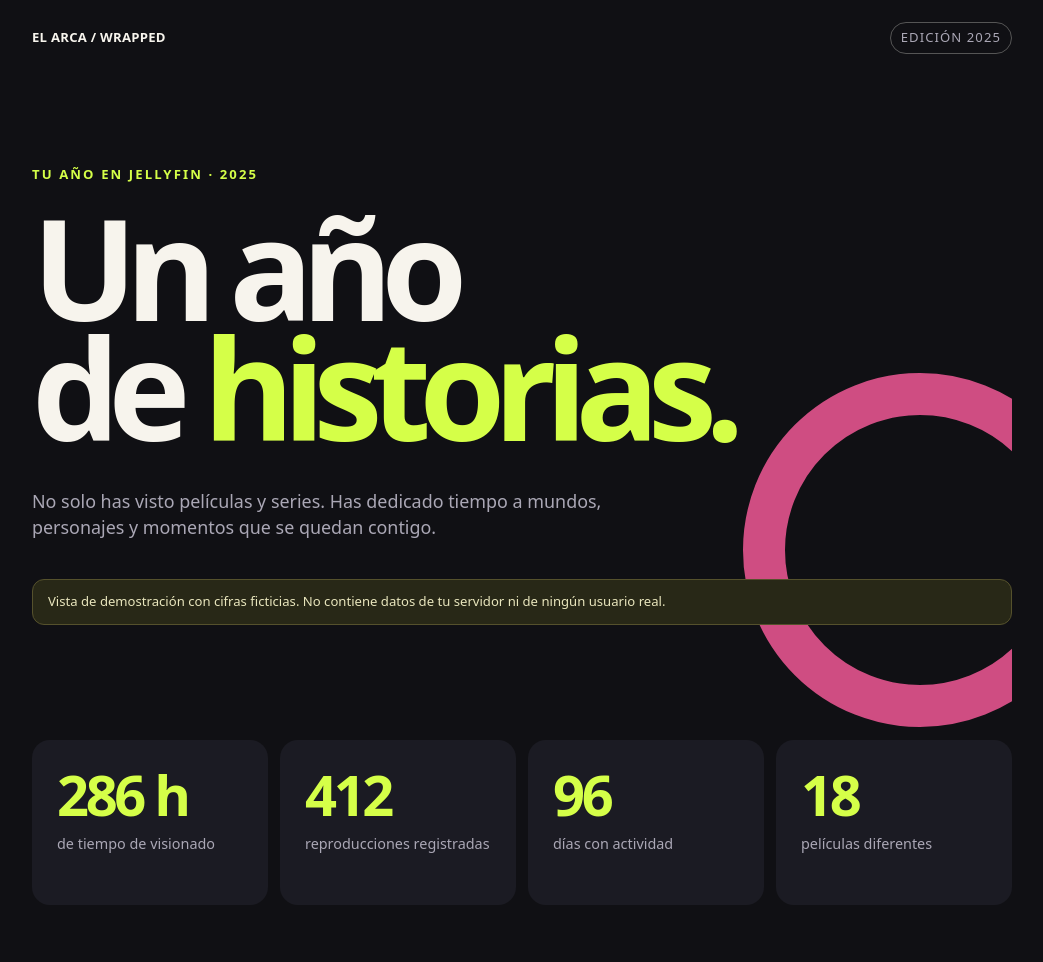
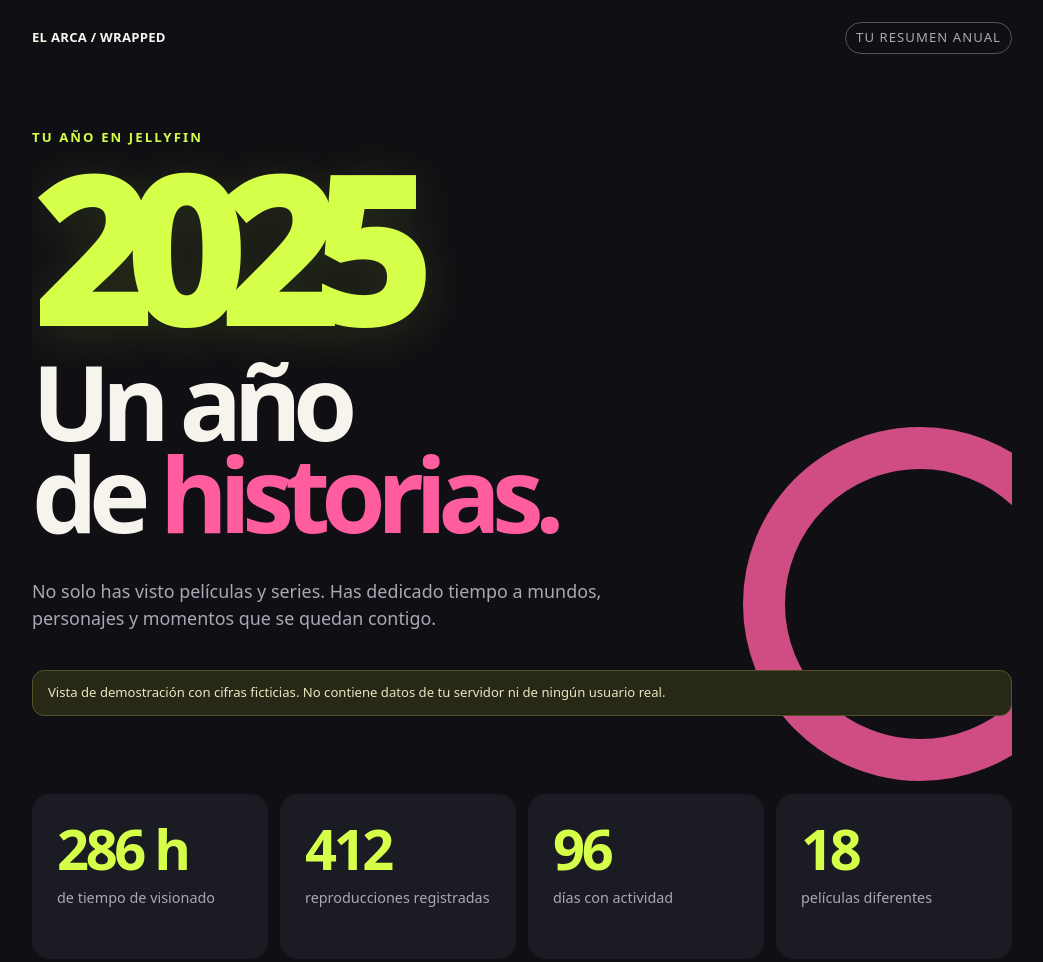
Before and after one commit to Riscar5/el-arca-wrapped, a plain HTML site: page docs/prototype/index.html in a window 1280 px wide. Shown: the top 962 px of the page, without its empty margins (118-1161 px from the left). Drawn offline with Linux system fonts and the light colour scheme.

Commit message:
Make the Wrapped year the visual centerpiece

```diff
--- a/docs/prototype/index.html
+++ b/docs/prototype/index.html
@@ -9,7 +9,7 @@
 :root{color-scheme:dark;--bg:#101014;--panel:#1b1b23;--ink:#f7f4ed;--muted:#aaa7b5;--lime:#d5ff48;--pink:#ff5d9e;--blue:#73c9ff;--orange:#ffad62;--line:#34343e}
 *{box-sizing:border-box}html{scroll-behavior:smooth}body{margin:0;background:var(--bg);color:var(--ink);font:16px/1.5 system-ui,-apple-system,"Segoe UI",sans-serif}
 .wrap{width:min(100% - 32px,980px);margin:auto}.top{display:flex;justify-content:space-between;align-items:center;padding:22px 0;color:var(--muted);font-size:.82rem;letter-spacing:.08em;text-transform:uppercase}.brand{color:var(--ink);font-weight:800;letter-spacing:.02em}.tag{border:1px solid #555;padding:5px 10px;border-radius:99px}
-.hero{min-height:76vh;display:flex;flex-direction:column;justify-content:center;padding:52px 0 70px;position:relative;overflow:hidden}.eyebrow{color:var(--lime);font-size:.82rem;font-weight:800;letter-spacing:.16em;text-transform:uppercase}.hero h1{font-size:clamp(3.5rem,13vw,8.7rem);line-height:.86;letter-spacing:-.085em;margin:24px 0 22px;max-width:850px}.hero h1 span{color:var(--lime)}.intro{max-width:570px;color:var(--muted);font-size:1.12rem}.hero:after{content:"";position:absolute;width:270px;height:270px;border:42px solid var(--pink);border-radius:50%;right:-85px;bottom:5px;opacity:.8;z-index:-1}
+.hero{min-height:76vh;display:flex;flex-direction:column;justify-content:center;padding:52px 0 70px;position:relative;overflow:hidden}.eyebrow{color:var(--lime);font-size:.82rem;font-weight:800;letter-spacing:.16em;text-transform:uppercase}.year{font-size:clamp(5.4rem,22vw,12.5rem);font-weight:950;line-height:.78;letter-spacing:-.105em;color:var(--lime);margin:24px 0 28px;text-shadow:0 8px 48px #d5ff4820}.hero h1{font-size:clamp(3.2rem,10vw,6.5rem);line-height:.88;letter-spacing:-.085em;margin:0 0 22px;max-width:850px}.hero h1 span{color:var(--pink)}.intro{max-width:570px;color:var(--muted);font-size:1.12rem}.hero:after{content:"";position:absolute;width:270px;height:270px;border:42px solid var(--pink);border-radius:50%;right:-85px;bottom:5px;opacity:.8;z-index:-1}
 .stats{display:grid;grid-template-columns:repeat(2,1fr);gap:12px;margin:8px 0 64px}.stat{background:var(--panel);border-radius:18px;padding:22px;min-height:140px}.stat strong{display:block;font-size:clamp(2rem,7vw,3.5rem);line-height:1.05;letter-spacing:-.06em;color:var(--lime)}.stat span{display:block;color:var(--muted);margin-top:10px;font-size:.9rem}
 section.story{padding:54px 0;border-top:1px solid var(--line)}.kicker{font-size:.78rem;letter-spacing:.15em;text-transform:uppercase;color:var(--pink);font-weight:800}.story h2{font-size:clamp(2.2rem,8vw,4.8rem);line-height:.98;letter-spacing:-.065em;margin:12px 0 18px;max-width:750px}.lead{font-size:1.1rem;color:var(--muted);max-width:620px}
 .chart{background:var(--panel);padding:20px;border-radius:18px;margin-top:26px}.bars{height:190px;display:flex;align-items:end;gap:9px;border-bottom:1px solid #555;padding:0 2px}.bar{flex:1;min-width:0;background:linear-gradient(180deg,var(--lime),#849d2d);border-radius:7px 7px 2px 2px;position:relative}.bar:nth-child(3n){background:linear-gradient(180deg,var(--pink),#9e3763)}.months{display:flex;justify-content:space-between;color:var(--muted);font-size:.7rem;padding-top:9px}
@@ -18,15 +18,16 @@ section.story{padding:54px 0;border-top:1px solid var(--line)}.kicker{font-size:
 .quote{font-size:clamp(1.8rem,6vw,3.2rem);line-height:1.1;letter-spacing:-.04em;color:var(--lime);margin:30px 0}
 footer{padding:34px 0 55px;border-top:1px solid var(--line);color:var(--muted);font-size:.82rem}.notice{background:#282817;color:#e9e6bd;border:1px solid #55512c;padding:12px 15px;border-radius:12px;font-size:.82rem;margin:20px 0 0}
 @media(min-width:700px){.stats{grid-template-columns:repeat(4,1fr)}.stat{min-height:165px;padding:25px}.split{grid-template-columns:repeat(4,1fr)}.hero{min-height:82vh}.chart{padding:28px}.bars{height:240px}}
-@media(prefers-reduced-motion:no-preference){.hero h1{animation:rise .8s ease-out both}@keyframes rise{from{opacity:0;transform:translateY(24px)}to{opacity:1;transform:none}}}
+@media(prefers-reduced-motion:no-preference){.year{animation:rise .8s ease-out both}@keyframes rise{from{opacity:0;transform:translateY(24px)}to{opacity:1;transform:none}}}
 </style>
 </head>
 <body>
 <div class="wrap">
-<header class="top"><div class="brand">EL ARCA / WRAPPED</div><div class="tag">Edición 2025</div></header>
+<header class="top"><div class="brand">EL ARCA / WRAPPED</div><div class="tag">Tu resumen anual</div></header>
 <main>
 <section class="hero">
-<div class="eyebrow">Tu año en Jellyfin · 2025</div>
+<div class="eyebrow">Tu año en Jellyfin</div>
+<div class="year" aria-label="2025">2025</div>
 <h1>Un año<br>de <span>historias.</span></h1>
 <p class="intro">No solo has visto películas y series. Has dedicado tiempo a mundos, personajes y momentos que se quedan contigo.</p>
 <div class="notice">Vista de demostración con cifras ficticias. No contiene datos de tu servidor ni de ningún usuario real.</div>
```
